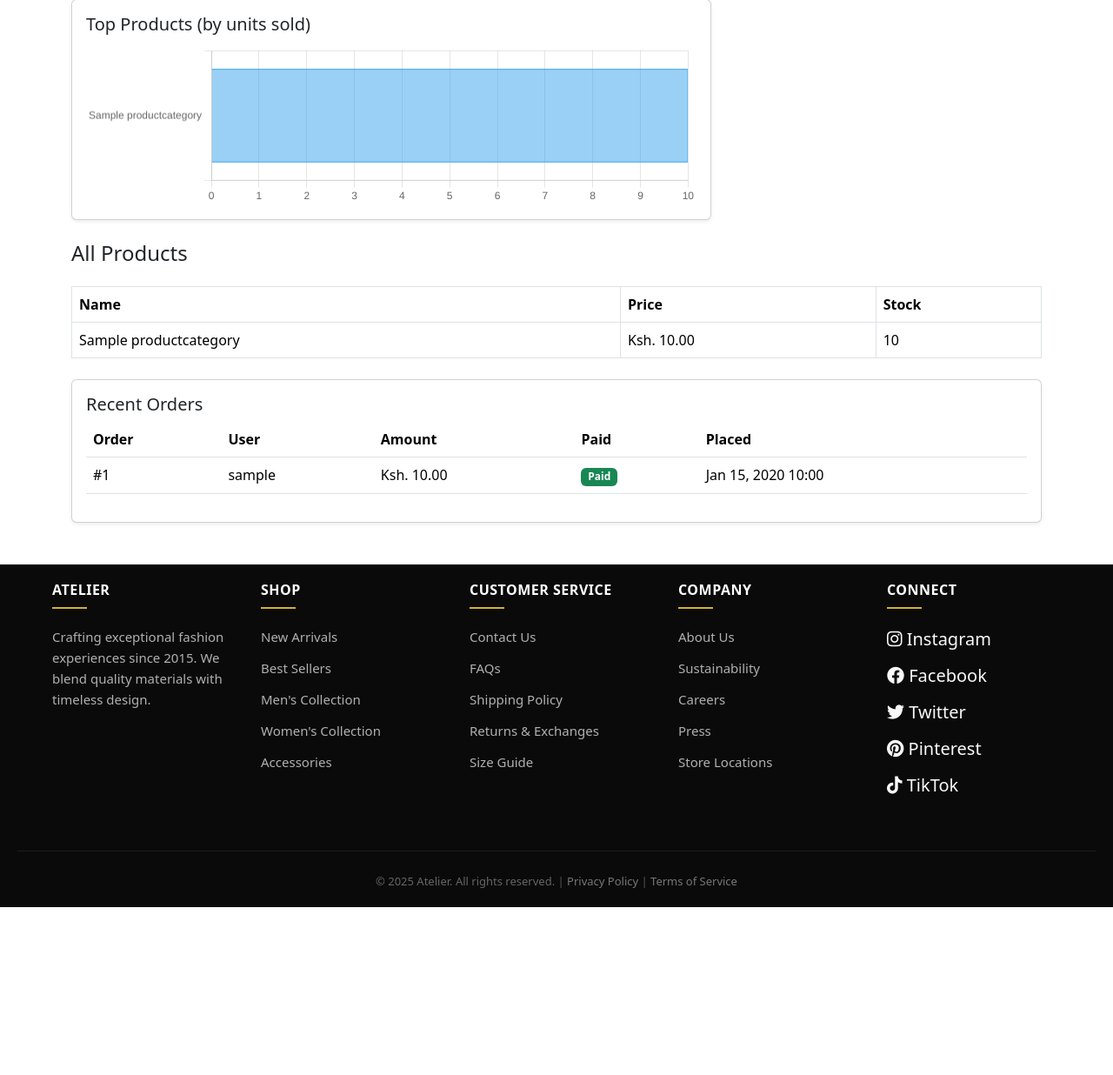
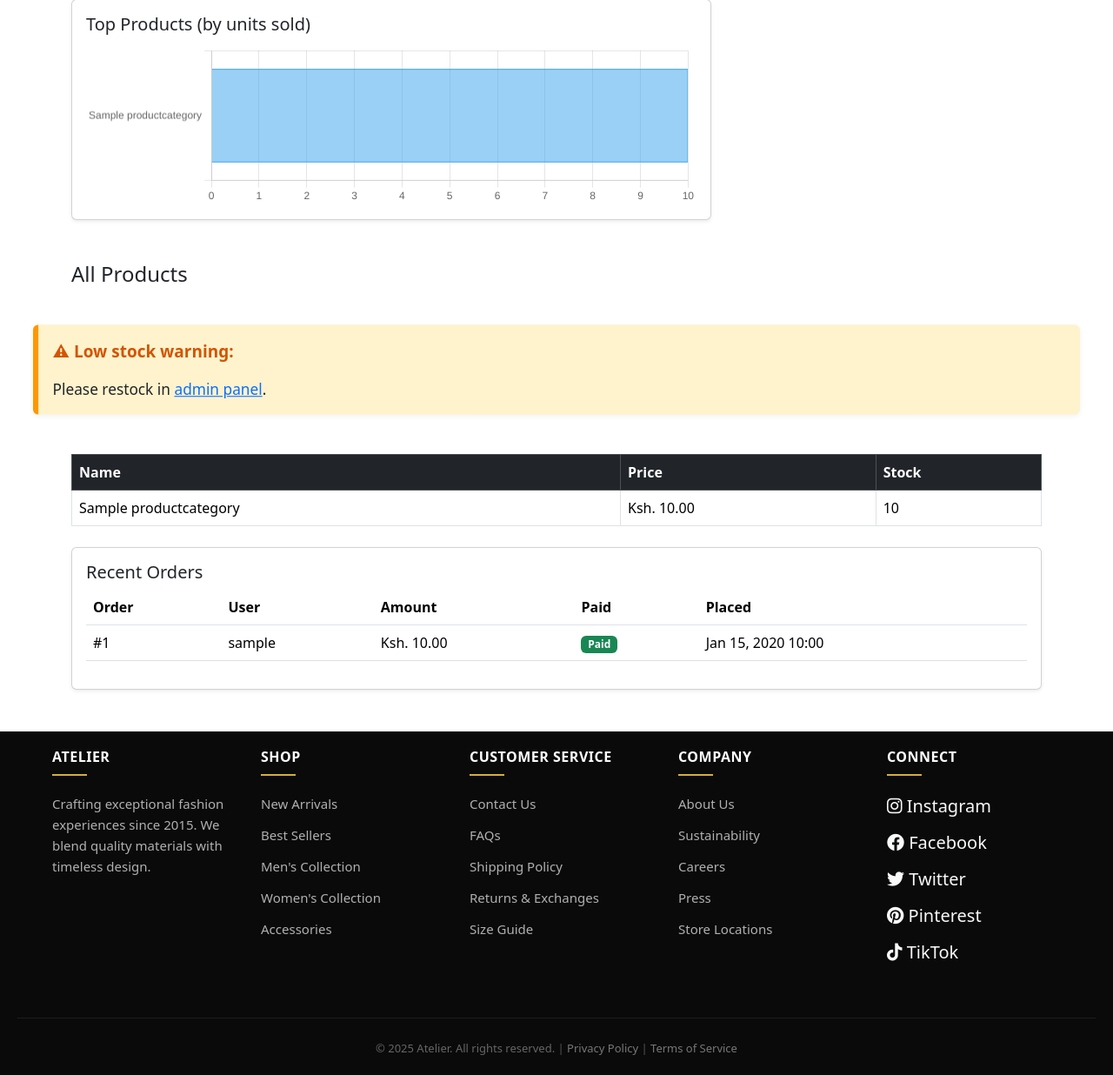
Before and after one commit to Ghalib92/Atelier-Online-Fashion-Store, a Django app: page /analytics/ in a window 1280 px wide. Shown: the part 748-1984 px from the top of the page at 87% size. Before the commit the page ends 1791 px from the top, so only its background shows below. Run offline with Django 5.2, Linux system fonts and the light colour scheme; a user stored in the database is signed in; tables that the repository leaves empty hold one stand-in row (values such as "Sample post").

Commit message:
stock management and emial notifications

```diff
--- a/Atelier_Fashion/pages/apps.py
+++ b/Atelier_Fashion/pages/apps.py
@@ -1,9 +1,8 @@
 from django.apps import AppConfig
-
 
 class PagesConfig(AppConfig):
     default_auto_field = 'django.db.models.BigAutoField'
     name = 'pages'
 
-def ready(self):
-    import pages.signals
+    def ready(self):
+        import pages.signals
--- a/Atelier_Fashion/pages/templates/analytics.html
+++ b/Atelier_Fashion/pages/templates/analytics.html
@@ -98,9 +98,52 @@
   </div>
 
 
-<h4 class="mt-4 mb-4">All Products</h4>
-    <table class="table table-bordered">
-        <thead>
+<h4 class="mt-5 mb-5">All Products</h4>
+<div class="stock-warning mt-5 mb-5">
+  <strong>⚠ Low stock warning:</strong>
+  <ul>
+    {% for p in products %}
+      {% if p.quantity < 8 %}
+        <li>{{ p.name }} ({{ p.quantity }} left)</li>
+      {% endif %}
+    {% endfor %}
+  </ul>
+  Please restock in <a href="/admin/" target="_blank">admin panel</a>.
+</div>
+<style>
+    /* Bounce animation for low stock cells */
+    @keyframes bounceZoom {
+        0%, 100% { transform: scale(1); }
+        50% { transform: scale(1.15); }
+    }
+    .low-stock {
+        color: #fff;
+        background-color: #e74c3c !important;
+        font-weight: bold;
+        animation: bounceZoom 1.5s infinite;
+        border-radius: 4px;
+        text-align: center;
+    }
+
+    /* Low stock warning box */
+    .stock-warning {
+        background: #fff3cd;
+        border-left: 6px solid #ff9800;
+        padding: 15px;
+        border-radius: 6px;
+        margin-bottom: 20px;
+        box-shadow: 0px 2px 6px rgba(0,0,0,0.05);
+        animation: bounceZoom 2.5s infinite;
+    }
+    .stock-warning strong {
+        color: #d35400;
+        font-size: 1.1em;
+    }
+</style>
+
+<!-- Product table -->
+<table class="table table-bordered table-hover">
+    <thead class="table-dark">
         <tr>
             <th>Name</th>
             <th>Price</th>
@@ -112,11 +155,14 @@
         <tr>
             <td>{{ product.name }}</td>
             <td>Ksh. {{ product.price }}</td>
-                <td>{{ product.quantity }}</td>
+            <td class="{% if product.quantity < 8 %}low-stock{% endif %}">
+                {{ product.quantity }}
+            </td>
         </tr>
         {% endfor %}
     </tbody>
 </table>
+
 
 
   <!-- Recent orders and products tables -->
--- a/Atelier_Fashion/pages/views.py
+++ b/Atelier_Fashion/pages/views.py
@@ -15,19 +15,22 @@ from django.contrib.auth.decorators import user_passes_test
 
 # Create your views here.
 
+def home(request):
+    products = ProductCategory.objects.filter(quantity__gt=0).order_by('-created_at')
 
-def home (request):
-     products = ProductCategory.objects.all().order_by('-created_at')
-     latest = ProductCategory.objects.all().order_by('-created_at')[:8]
+    latest = ProductCategory.objects.filter(quantity__gt=0).order_by('-created_at')[:8]
 
-
-
-     return render(request, 'index.html', {'products': products, 'latest': latest})
-
+    return render(request, 'index.html', {
+        'products': products,
+        'latest': latest
+    })
 
 
 def category_view(request, category_name):
-    products = ProductCategory.objects.filter(category=category_name)
+    products = ProductCategory.objects.filter(
+    category=category_name,
+    quantity__gt=0
+)
 
     # Filters
     size = request.GET.get('size', '').strip()
```
Also changed, not shown: Atelier_Fashion/pages/signals.py (+15 -56 lines), Atelier_Fashion/media/products/download.jpeg (added), Atelier_Fashion/media/products/download_1.jpeg (added), Atelier_Fashion/media/products/download_2.jpeg (added). Lines whose indentation alone changed are shown as unchanged.
